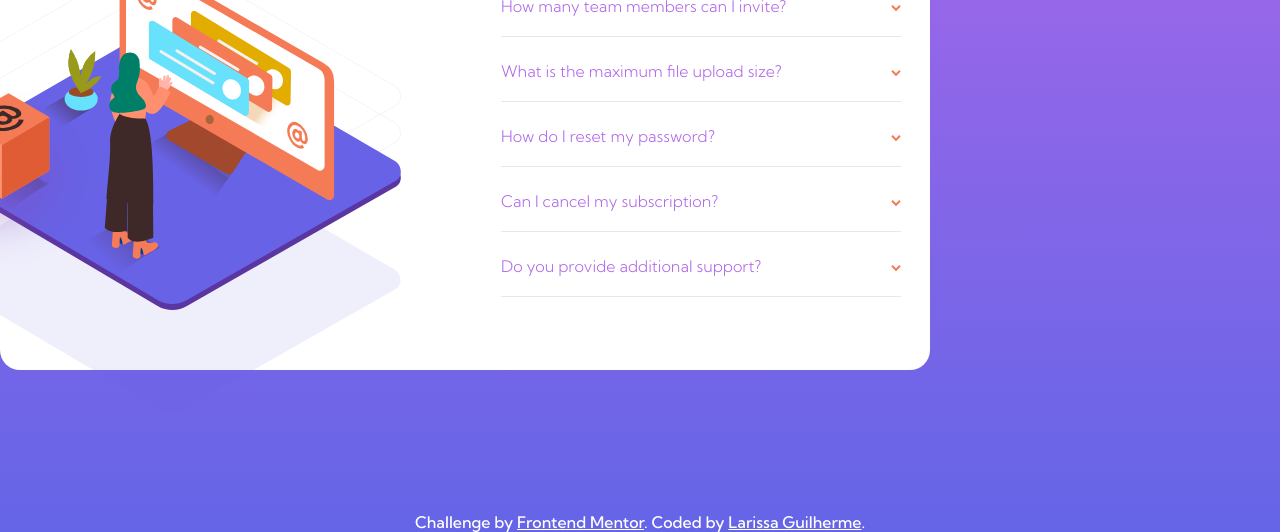
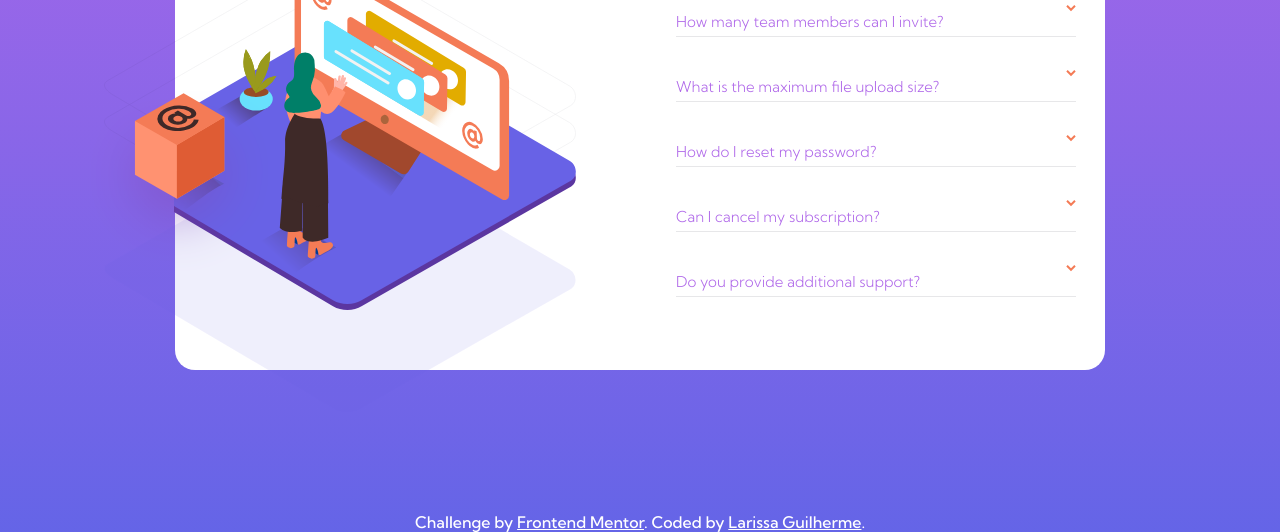
Before and after one commit to larissaag/faq-accordion-card-main, a plain HTML site: page index.html in a window 1280 px wide. Shown: the part 268-800 px from the top of the page. Drawn offline with Linux system fonts and the light colour scheme.

Commit message:
Merge branch 'main' of https://github.com/larissaag/faq-accordion-card-main into main

```diff
--- a/index.html
+++ b/index.html
@@ -42,8 +42,8 @@
             <h1>FAQ</h1>
             </div>
           <div class="questionAnswer">
-            <div id="questions1" onclick="openP('questions1', 'answer1', 'icon1')">
-              <h4 id="question1">How many team members can I invite?</h4>
+            <div id="questions1" onclick="openP('answer1', 'icon1')">
+              <p class="question">How many team members can I invite?</p>
               <span ><img src="images/icon-arrow-down.svg" id="icon1" alt="arrow icon" /></span>
             </div>
             <div class="divider"></div>
@@ -52,8 +52,8 @@
             </p>
           </div>
           <div class="questionAnswer">
-            <div id="questions2" onclick="openP('questions2', 'answer2', 'icon2')">
-              <h4 id="question2">What is the maximum file upload size?</h4>
+            <div id="questions2" onclick="openP('answer2', 'icon2')">
+              <p class="question">What is the maximum file upload size?</p>
               <span><img src="images/icon-arrow-down.svg" id="icon2" alt="arrow icon" /></span>
             </div>
             <div class="divider"></div>
@@ -62,8 +62,8 @@
             </p>
           </div>
           <div class="questionAnswer">
-            <div id="questions3"onclick="openP('questions3', 'answer3', 'icon3')">
-              <h4 id="question3">How do I reset my password?</h4>
+            <div id="questions3"onclick="openP('answer3', 'icon3')">
+              <p class="question">How do I reset my password?</p>
               <span><img src="images/icon-arrow-down.svg" id="icon3" alt="arrow icon" /></span>
             </div>
             <div class="divider"></div>
@@ -72,8 +72,8 @@
             </p>
           </div>
           <div class="questionAnswer">
-            <div id="questions4" onclick="openP('questions4', 'answer4', 'icon4')">
-              <h4 id="question4">Can I cancel my subscription?</h4>
+            <div id="questions4" onclick="openP('answer4', 'icon4')">
+              <p class="question">Can I cancel my subscription?</p>
               <span><img src="images/icon-arrow-down.svg" id="icon4" alt="arrow icon" /></span>
             </div>
             <div class="divider"></div>
@@ -82,8 +82,8 @@
             </p>
           </div>
           <div class="questionAnswer">
-            <div id="questions5" onclick="openP('questions5', 'answer5', 'icon5')">
-              <h4 id="question5">Do you provide additional support?</h4>
+            <div id="questions5" onclick="openP('answer5', 'icon5')">
+              <p class="question">Do you provide additional support?</p>
               <span><img src="images/icon-arrow-down.svg" id="icon5" alt="arrow icon" /></span>
             </div>
             <div class="divider"></div>
--- a/index.js
+++ b/index.js
@@ -1,4 +1,4 @@
-function openP(question, answer, icons) {
+function openP(answer, icons) {
         let icon = document.getElementById(icons);
         icon.classList.toggle('active');
         let p = document.getElementById(answer);
--- a/style.css
+++ b/style.css
@@ -10,6 +10,30 @@ body {
     display: flex;
     justify-content: center;
     align-items: center;
+}
+.container {
+    width: 100%;
+    height: 100vh;
+    position: relative;
+    display: flex;
+    flex-direction: column;
+    justify-content: center;
+}
+.main-container {
+    width: 100%;
+    display: flex;
+    justify-content: center;
+    align-items: center;
+}
+main {
+    background: #fff;
+    width: 930px;
+    border-radius: 20px;
+    transition: all ease-in-out 200ms;
+    display: flex;
+    justify-content: center;
+    align-items: center;
+    align-self: center;
 }
 .image-container {
     position: relative;
@@ -33,27 +57,6 @@ body {
     position: absolute;
     top: 140px;
     left: -90px;
-}
-.container {
-    width: 100%;
-    height: 100vh;
-    position: relative;
-    display: flex;
-    flex-direction: column;
-    justify-content: center;
-}
-.main-container {
-    width: 100%;
-}
-main {
-    background: #fff;
-    width: 930px;
-    border-radius: 20px;
-    transition: all ease-in-out 200ms;
-    display: flex;
-    justify-content: center;
-    align-items: center;
-    align-self: center;
 }
 .faq {
     width: 400px;
@@ -83,12 +86,14 @@ main {
     margin-top: 20px;
     border-bottom:  1px solid hsl(240, 5%, 91%);
 }
-#question1, #question2, #question3, #question4, #question5 {
+.question {
     font-weight: 300;
+    font-size: 15px;
     color: hsl(273, 75%, 66%);
     transition: 1s ease-all;
+    overflow: visible;
 }
-#question1:hover, #question2:hover, #question3:hover, #question4:hover, #question5:hover {
+.question:hover {
     cursor: pointer;
     color: hsl(14, 88%, 65%);
 }
@@ -191,8 +196,8 @@ footer a {
     #questions1, #questions2, #questions3, #questions4, #questions5 {
         max-width: 270px;
     }
-    #question1, #question2, #question3, #question4, #question5 {
-        font-size: 13px;
+    .question {
+        font-size: 14px;
     }
     .visible-faq {
         height: 45px;
```
